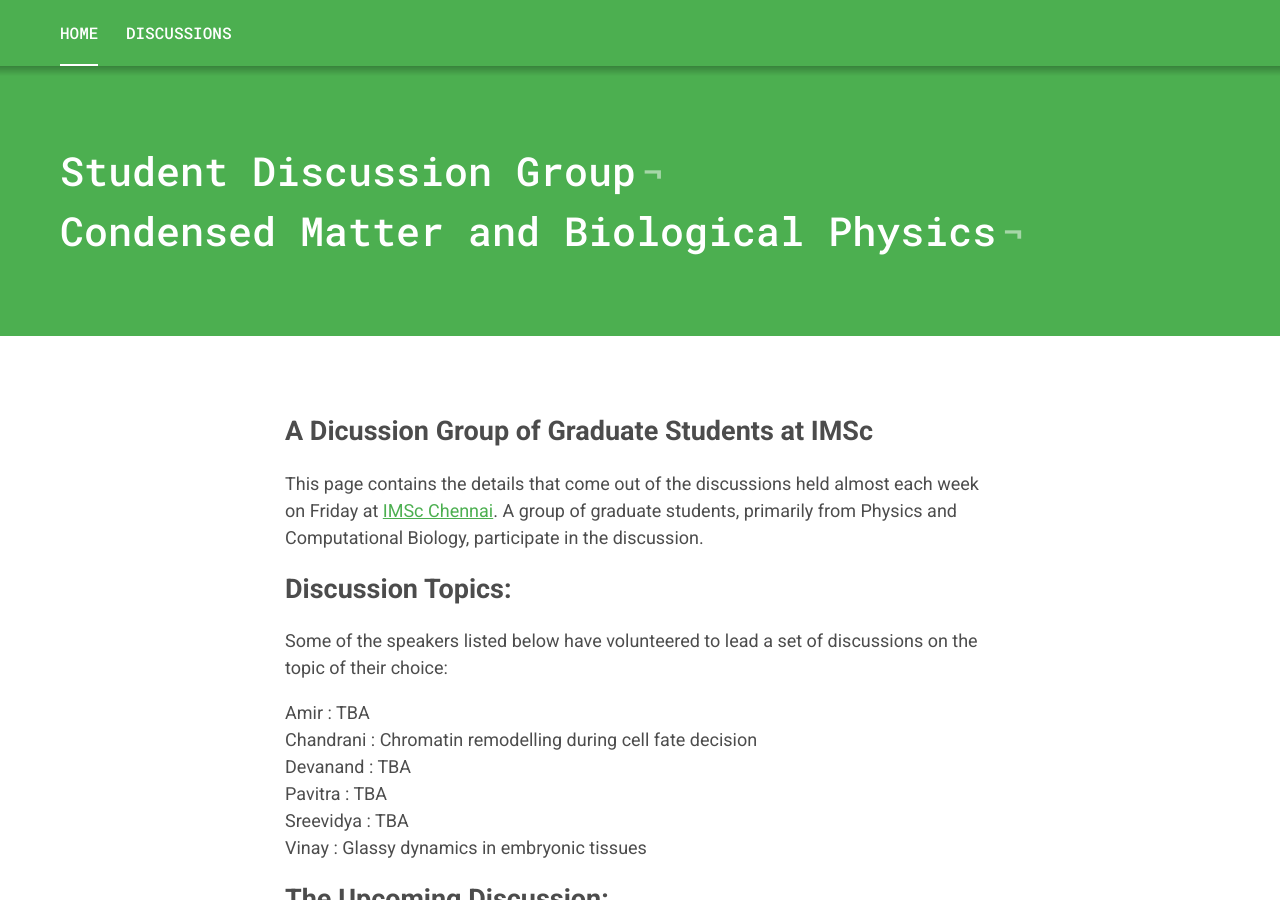
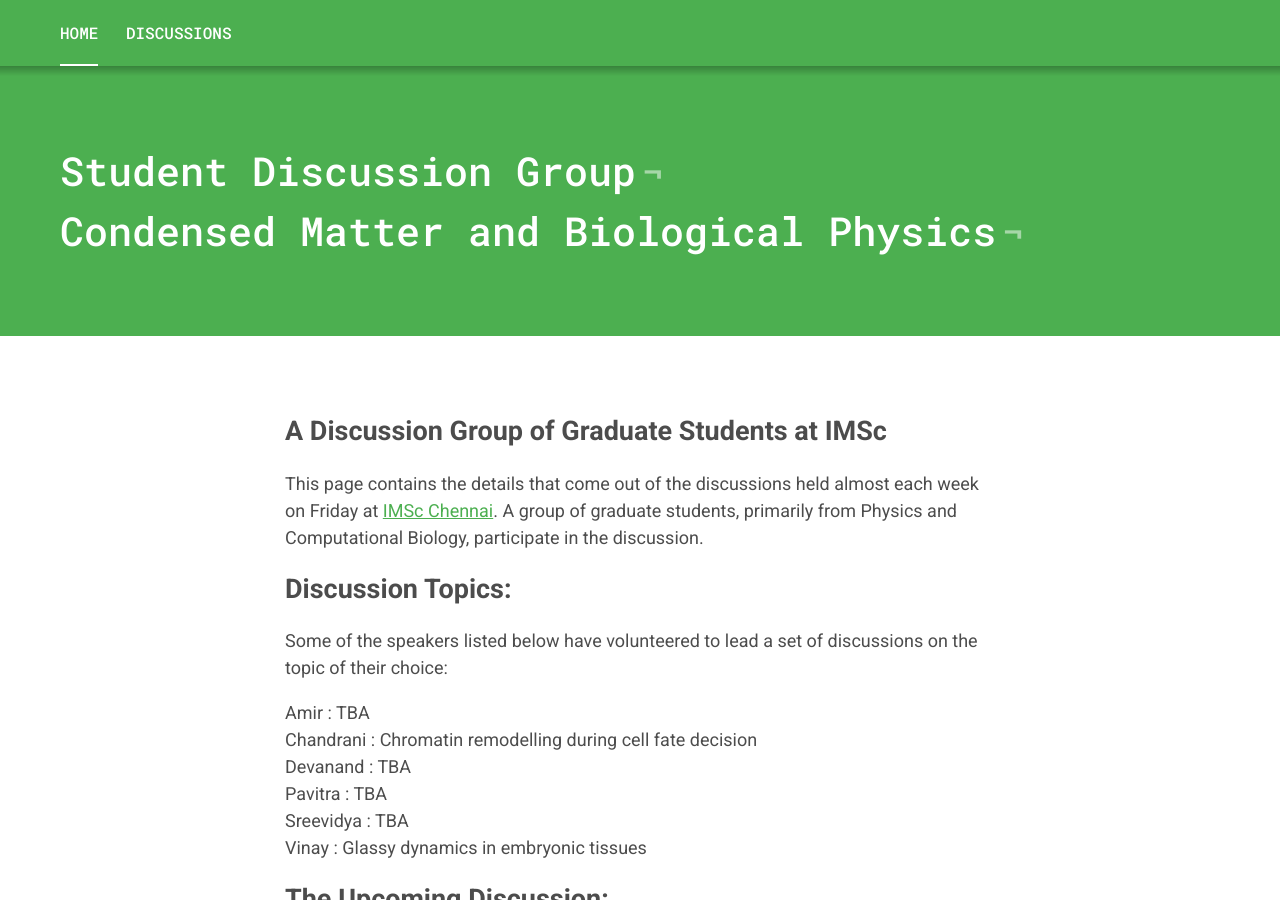
Before and after one commit to vinayphys/discussion2020, a Jekyll site: the page built from index.markdown, in a window 1280 px wide and 900 px high. Built offline with Jekyll 4.4.1, drawn with Linux system fonts in a browser that asks for light colours.

Commit message:
Update index.markdown

```diff
--- a/index.markdown
+++ b/index.markdown
@@ -3,7 +3,7 @@ layout: page
 title: Student Discussion Group
 subtitle: Condensed Matter and Biological Physics
 ---
-# A Dicussion Group of Graduate Students at IMSc
+# A Discussion Group of Graduate Students at IMSc
 
 This page contains the details that come out of the discussions held almost each week on Friday at [IMSc Chennai](https://www.imsc.res.in/). A group of graduate students, primarily from Physics and Computational Biology, participate in the discussion.
 
```
